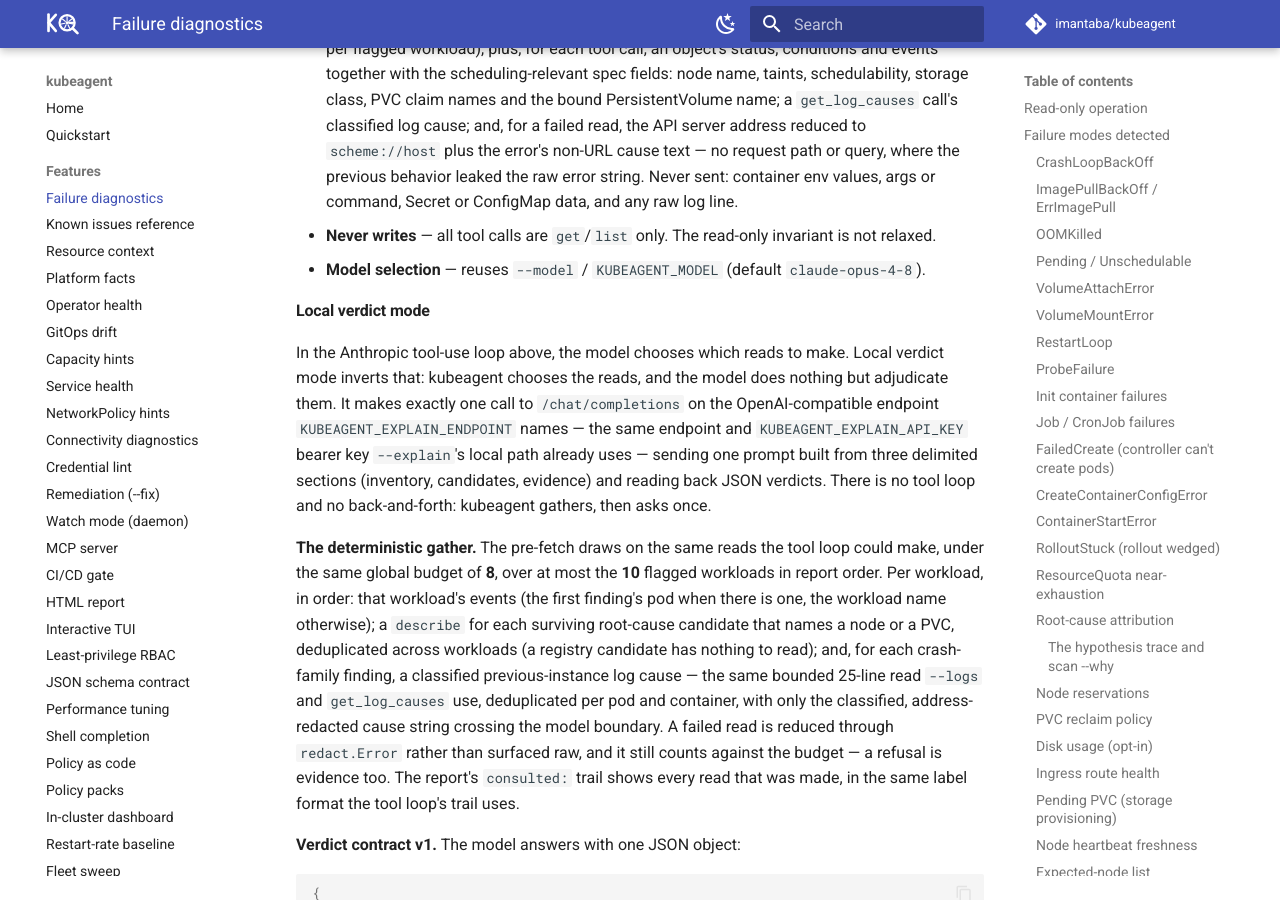
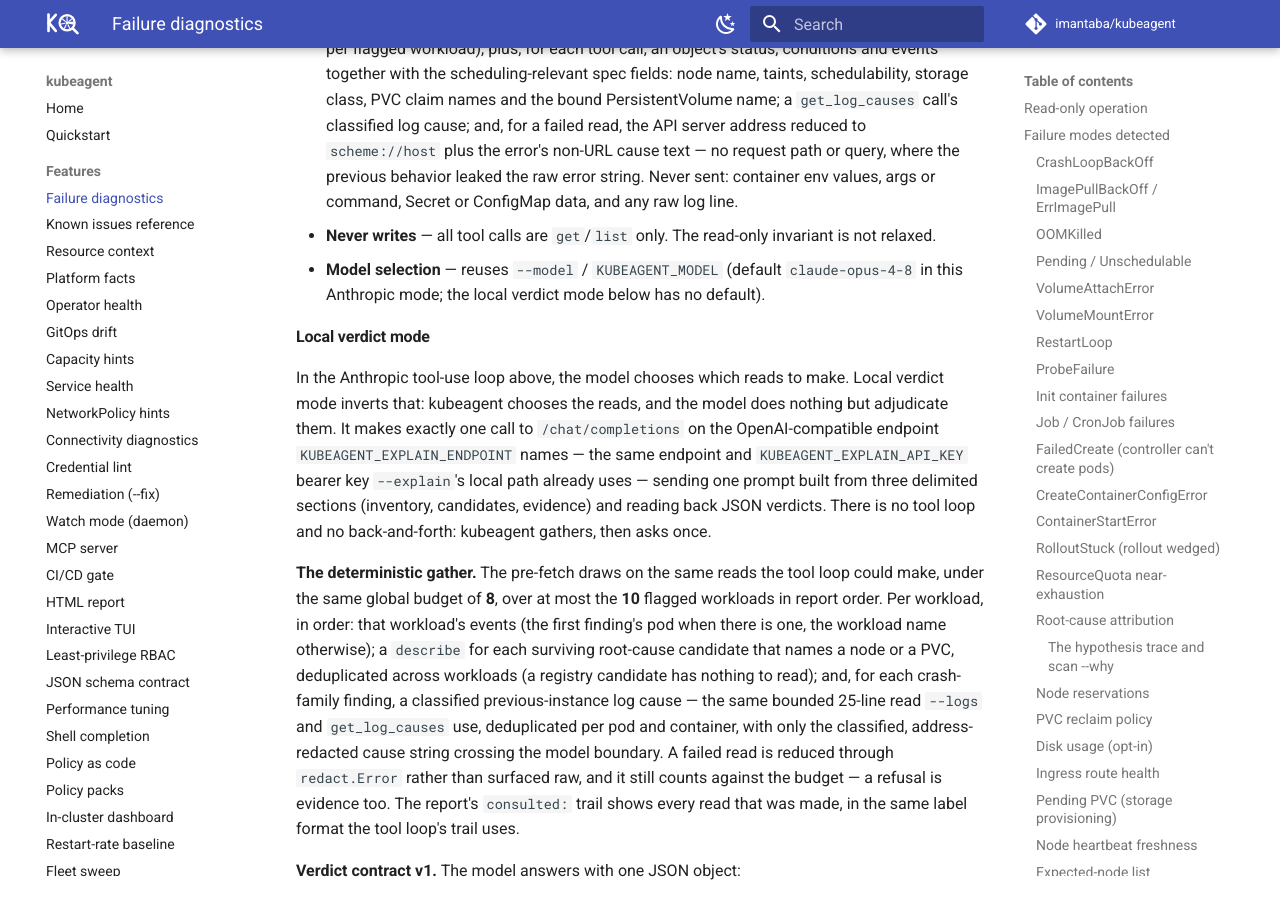
Before and after one commit to imantaba/kubeagent, an MkDocs documentation site: the page built from website/docs/features/diagnostics.md, in a window 1280 px wide and 900 px high, scrolled down 29203 px. Built offline with MkDocs 1.6.1 and Material for MkDocs 9.7.7, drawn with Linux system fonts in a browser that asks for light colours; comment, search, counter and statistics services are not loaded.

Commit message:
docs: scope the Anthropic-only and model-default claims to their mode
The slice-2 narrative's "Anthropic-only ... unchanged" and the tool-use
loop's model-default bullet both predate local verdict mode and read as
contradictions beside it; one qualifying clause each scopes them to the
mode they describe.

Signed-off-by: imantaba <itn.taba@gmail.com>

```diff
--- a/website/docs/features/diagnostics.md
+++ b/website/docs/features/diagnostics.md
@@ -1366,7 +1366,8 @@
 - **Never writes** — all tool calls are `get`/`list` only. The read-only
   invariant is not relaxed.
 - **Model selection** — reuses `--model` / `KUBEAGENT_MODEL` (default
-  `claude-opus-4-8`).
+  `claude-opus-4-8` in this Anthropic mode; the local verdict mode below
+  has no default).
 
 #### Local verdict mode
 
```
Also changed, not shown: CLAUDE.md (+2 -2 lines).
